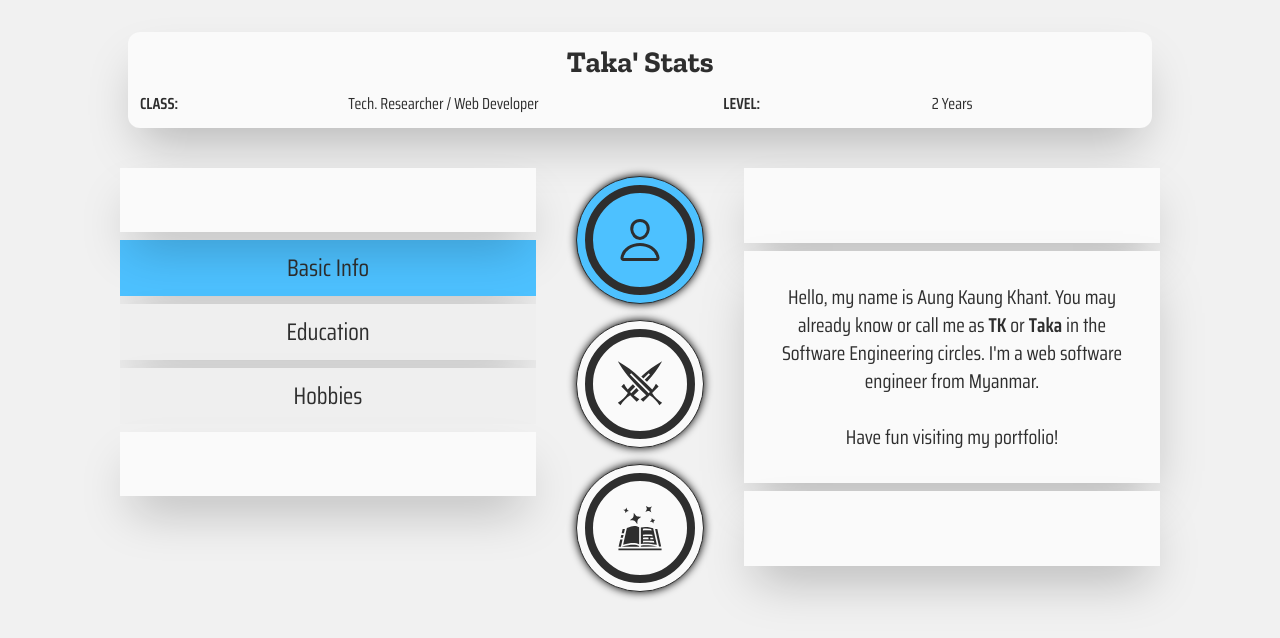
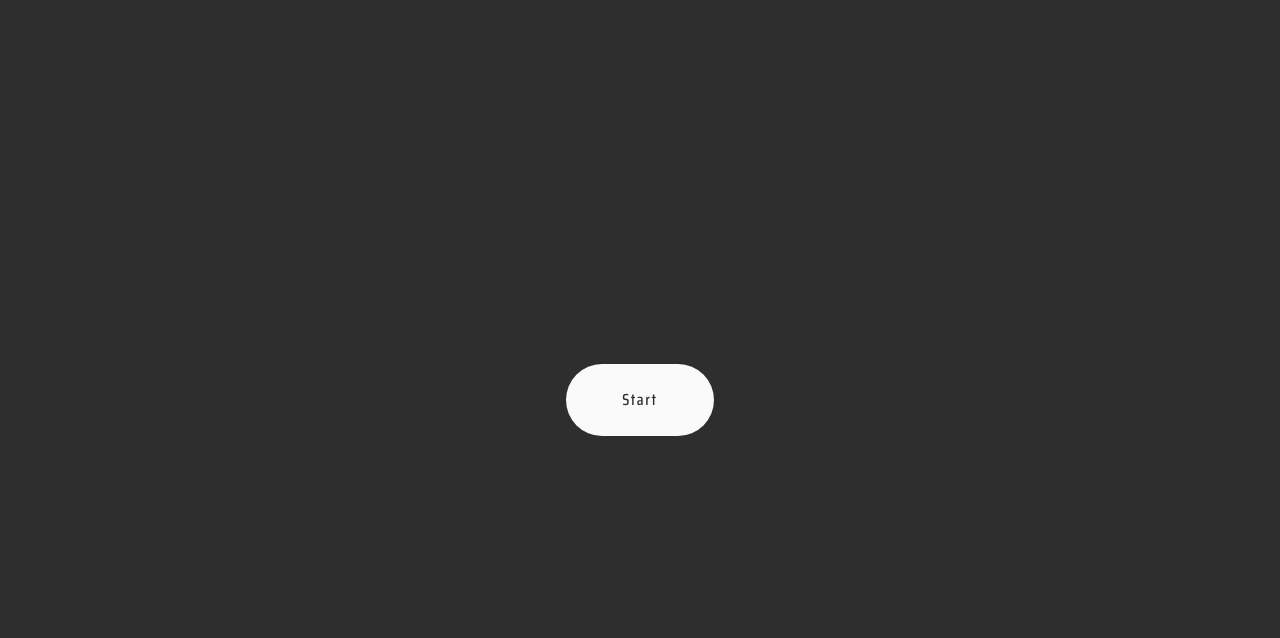
Before and after one commit to DevTakao/portfolio, a React (Vite) app: page / in a window 1280 px wide. Shown: the top 638 px of the page. Built offline with nearby package versions, Linux system fonts and the light colour scheme.

Commit message:
enh: style improve and re-add start animation

```diff
--- a/src/common/MainNav.jsx
+++ b/src/common/MainNav.jsx
@@ -18,6 +18,7 @@ const MainNav = () => {
             className={`inline-block p-1 sm:p-2 mx-1 sm:mx-3 sm:my-2 transition duration-500 w-[60px] h-[60px] md:w-[10vw] md:h-[10vw] border rounded-full lg:mx-0 ${
               currentMain === "profile" ? "bg-yellow" : "bg-light"
             } border-dark hover:bg-yellow`}
+            title="Occupation and background"
           >
             <span className="inline-flex items-center justify-center w-full h-full p-2 border-8 rounded-full border-dark">
               <IoPersonOutline size={48} />
@@ -31,6 +32,7 @@ const MainNav = () => {
             className={`inline-block p-1 sm:p-2 mx-1 sm:mx-3 sm:my-2 transition duration-500 w-[60px] h-[60px] md:w-[10vw] md:h-[10vw] border rounded-full lg:mx-0 ${
               currentMain === "experience" ? "bg-yellow" : "bg-light"
             } border-dark hover:bg-yellow`}
+            title="Career and experience"
           >
             <span className="inline-flex items-center justify-center w-full h-full p-2 border-8 rounded-full border-dark">
               <GiCrossedSwords size={48} />
@@ -44,6 +46,7 @@ const MainNav = () => {
             className={`inline-block p-1 sm:p-2 mx-1 sm:mx-3 sm:my-2 transition duration-500 w-[60px] h-[60px] md:w-[10vw] md:h-[10vw] border rounded-full lg:mx-0 ${
               currentMain === "skills" ? "bg-yellow" : "bg-light"
             } border-dark hover:bg-yellow`}
+            title="Skills And knowledge"
           >
             <span className="inline-flex items-center justify-center w-full h-full p-2 border-8 rounded-full border-dark">
               <GiSpellBook size={48} />
--- a/src/components/HomePage/Introduction.jsx
+++ /dev/null
@@ -1,15 +0,0 @@
-const Introduction = () => {
-  return (
-    <section className="max-w-xl p-10 mx-auto my-24 text-4xl font-thin border-2 cursor-pointer text-light border-light rounded-2xl">
-      <h1>
-        <span className="text-6xl font-bold">Hello,</span>
-        <br />
-        <br />
-        Welcome to <span className="font-bold">TK</span>
-        &apos;s world...
-      </h1>
-    </section>
-  );
-};
-
-export default Introduction;
--- a/src/components/HomePage/StartButton.jsx
+++ b/src/components/HomePage/StartButton.jsx
@@ -14,7 +14,7 @@ const StartButton = () => {
   const handleStart = () => {
     setIsDisabled(true);
     buttonControls.start(growOutAnimation.animate);
-    setTimeout(() => toggleStart(), 5000);
+    setTimeout(() => toggleStart(), 2500);
   };
 
   return (
--- a/src/components/PortfolioPage/PortfolioHeader.jsx
+++ b/src/components/PortfolioPage/PortfolioHeader.jsx
@@ -1,8 +1,11 @@
+import { fadeInAnimation } from "../../utilities/animations";
+import { motion } from "framer-motion";
+
 const PortfolioHeader = () => {
   return (
-    <div className="container mx-auto mb-10">
+    <motion.div {...fadeInAnimation} className="container mx-auto mb-10">
       <div className="grid max-w-screen-lg grid-cols-12 p-3 mx-auto text-center bg-light rounded-xl shadow-2xl">
-        <h1 className="col-span-12 mb-3 font-serif text-lg font-bold md:text-2xl lg:text-3xl">Taka&apos; Stats</h1>
+        <h1 className="col-span-12 mb-3 font-serif text-lg font-bold md:text-2xl lg:text-3xl">Taka&apos; Profile</h1>
         <div className="grid grid-cols-2 col-span-12 md:col-span-5">
           <h2 className="font-semibold text-left uppercase">Class:</h2>
           <p className="text-left">
@@ -13,10 +16,10 @@ const PortfolioHeader = () => {
         </div>
         <div className="grid grid-cols-2 col-span-12 col-start-1 md:col-span-5 md:col-start-8">
           <h2 className="font-semibold text-left uppercase">Level:</h2>
-          <p className="text-left">2 Years</p>
+          <p className="text-left">2+ Years</p>
         </div>
       </div>
-    </div>
+    </motion.div>
   );
 };
 
--- a/src/pages/HomePage.jsx
+++ b/src/pages/HomePage.jsx
@@ -12,7 +12,7 @@ const HomePage = () => {
       <StartButton />
     </div>
   ) : (
-    <PortfolioPage></PortfolioPage>
+    <PortfolioPage />
   );
 };
 
--- a/src/store/appStore.js
+++ b/src/store/appStore.js
@@ -1,7 +1,7 @@
 import { create } from "zustand";
 
 const defaultState = {
-  isStartClicked: true,
+  isStartClicked: false,
   isMobileNavOpen: false,
   currentMain: "profile",
   currentDisplay: "basicInfo",
--- a/src/utilities/animations.js
+++ b/src/utilities/animations.js
@@ -5,7 +5,7 @@ export const growOutAnimation = {
   animate: {
     scale: 20,
     transition: {
-      duration: 2,
+      duration: 1.5,
       easing: "ease-in-out",
     },
   },
@@ -13,3 +13,18 @@ export const growOutAnimation = {
     scale: 1000,
   },
 };
+
+export const fadeInAnimation = {
+  initial: {
+    opacity: 0,
+  },
+  animate: {
+    opacity: 1,
+    transition: {
+      duration: 0.5,
+    },
+  },
+  exit: {
+    opacity: 0,
+  },
+};
```
